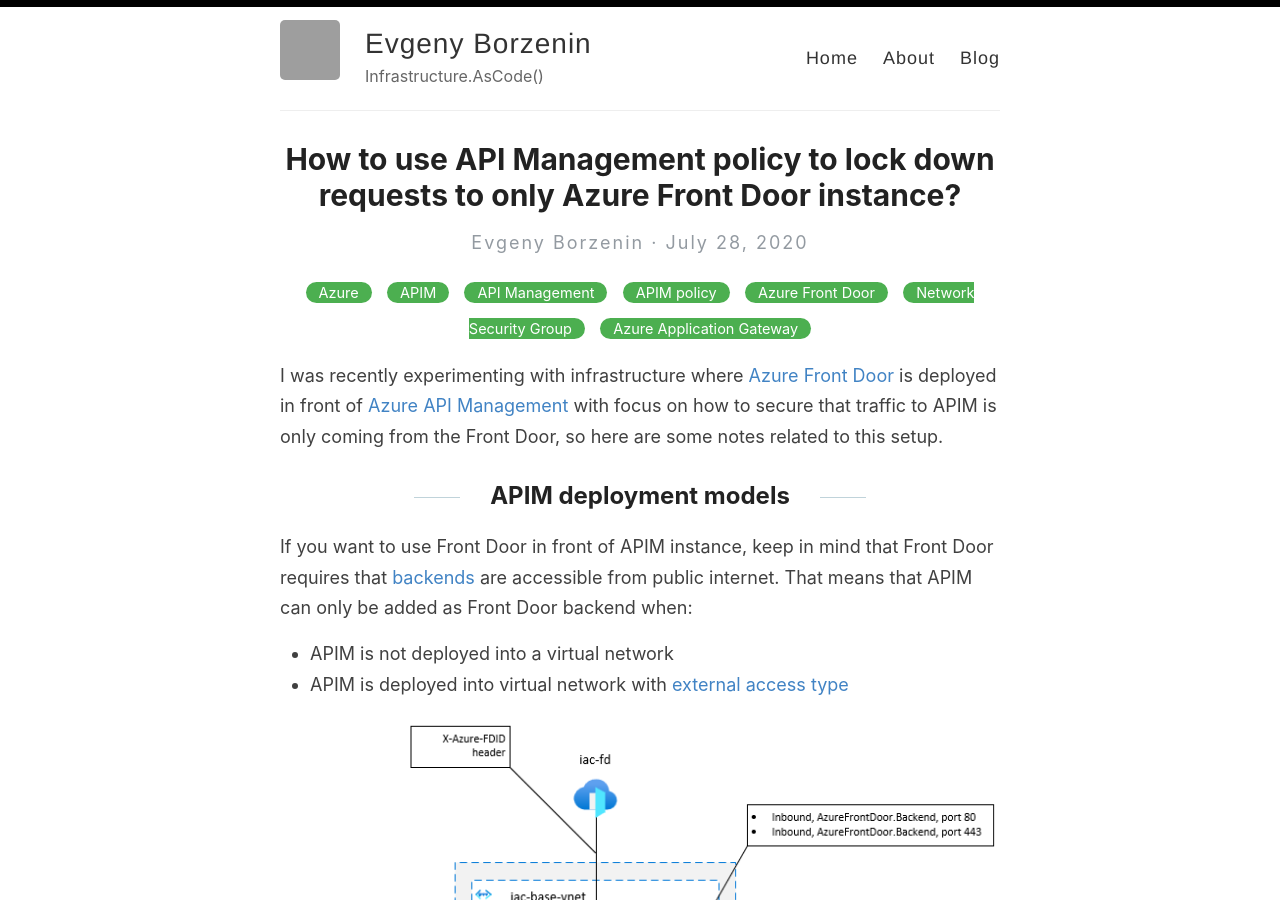
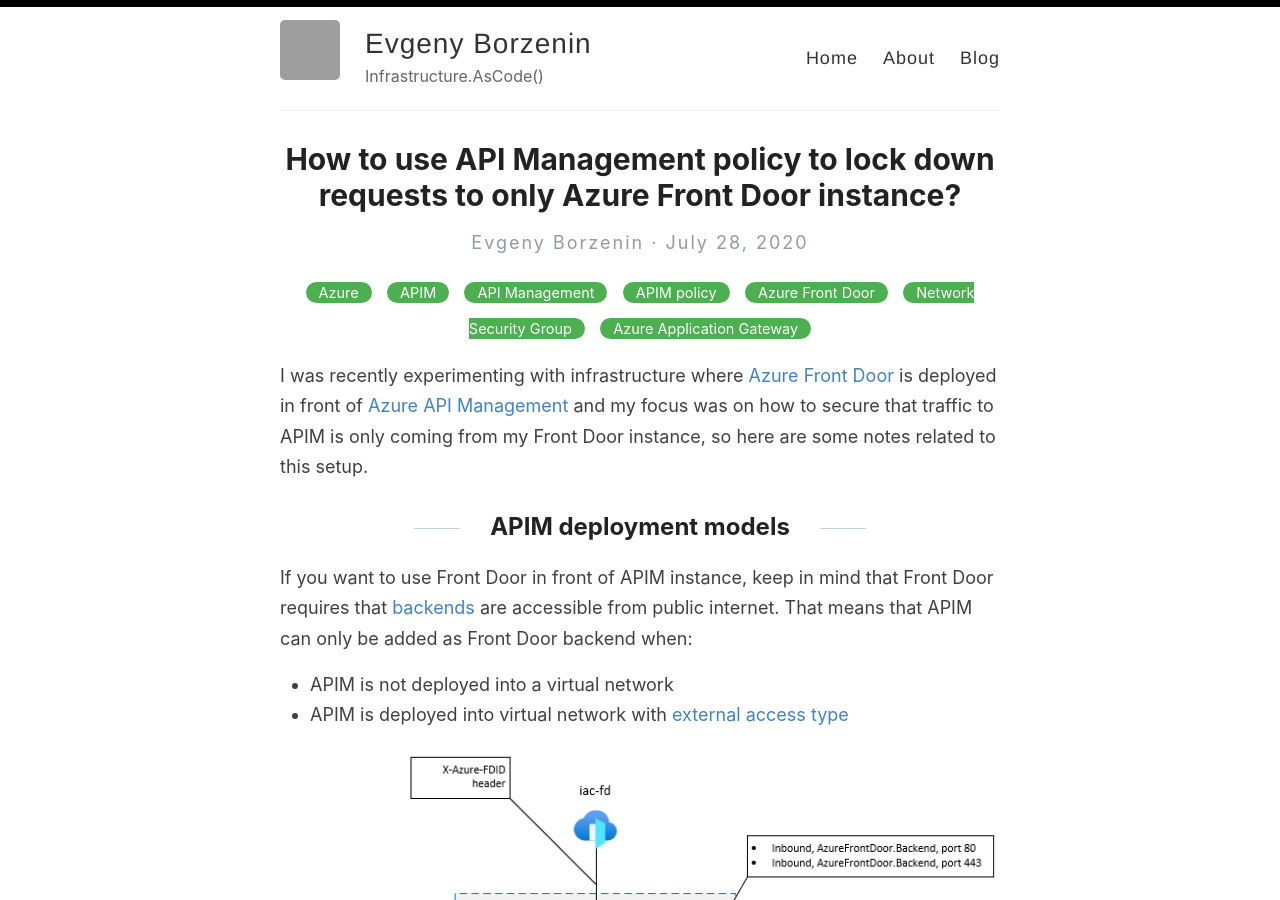
Before and after one commit to evgenyb/evgenyb.github.io, a Jekyll site: the page built from _posts/2020-07-28-restrict-requests-from-front-door-with-apim-policy.md, in a window 1280 px wide and 900 px high. Built offline with Jekyll 4.4.1, drawn with Linux system fonts in a browser that asks for light colours; grey boxes are pictures that could not be loaded.

Commit message:
Working with content

```diff
--- a/_posts/2020-07-28-restrict-requests-from-front-door-with-apim-policy.md
+++ b/_posts/2020-07-28-restrict-requests-from-front-door-with-apim-policy.md
@@ -5,7 +5,7 @@
 categories: [Azure, APIM, API Management, APIM policy, Azure Front Door, Network Security Group, Azure Application Gateway]
 ---
 
-I was recently experimenting with infrastructure where [Azure Front Door](https://azure.microsoft.com/en-us/services/frontdoor/#overview) is deployed in front of [Azure API Management](https://docs.microsoft.com/en-us/azure/api-management/api-management-key-concepts) with focus on how to secure that traffic to APIM is only coming from the Front Door, so here are some notes related to this setup.
+I was recently experimenting with infrastructure where [Azure Front Door](https://azure.microsoft.com/en-us/services/frontdoor/#overview) is deployed in front of [Azure API Management](https://docs.microsoft.com/en-us/azure/api-management/api-management-key-concepts) and my focus was on how to secure that traffic to APIM is only coming from my Front Door instance, so here are some notes related to this setup.
 
 ## APIM deployment models
 
```
